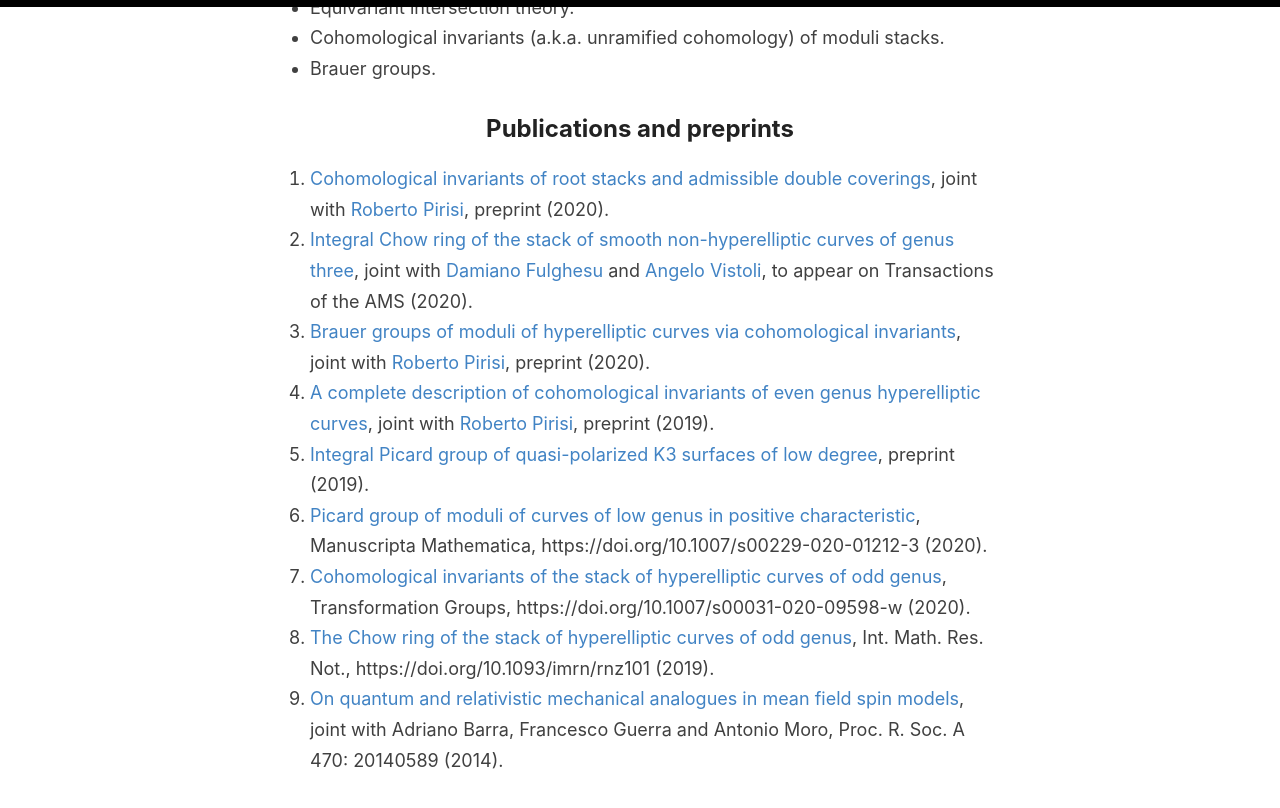
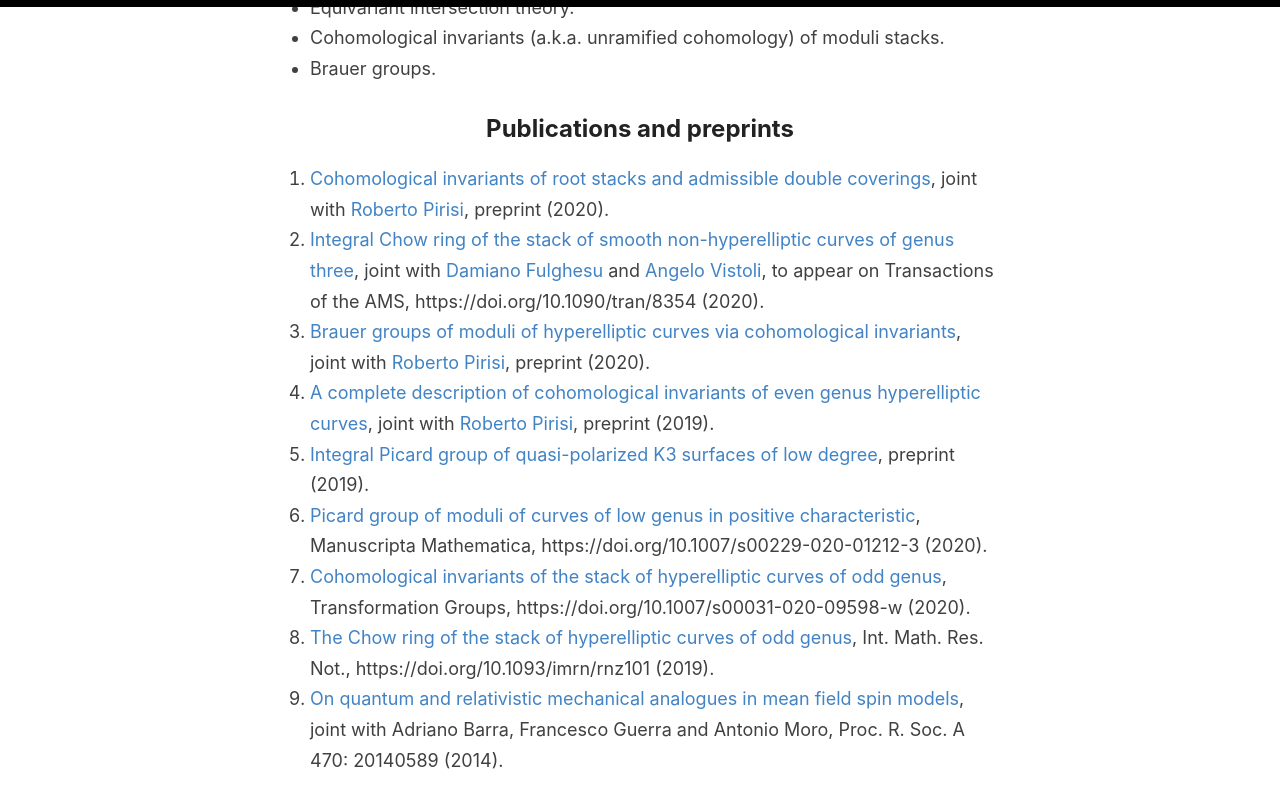
Before and after one commit to anddil/anddil.github.io, a Jekyll site: the page built from _pages/research.md, in a window 1280 px wide and 900 px high, scrolled down 661 px. Shown: the top 808 px of the window. Built offline with Jekyll 4.4.1, drawn with Linux system fonts in a browser that asks for light colours; some of the changed lines change nothing that is shown.

Commit message:
Update research.md

```diff
--- a/_pages/research.md
+++ b/_pages/research.md
@@ -19,7 +19,7 @@ The kind of techniques that I use range from the more abstract stack-theoretical
 ## Publications and preprints
 
 1. [Cohomological invariants of root stacks and admissible double coverings](https://arxiv.org/abs/2009.07671), joint with [Roberto Pirisi](https://people.kth.se/~pirisi/), preprint (2020).
-1. [Integral Chow ring of the stack of smooth non-hyperelliptic curves of genus three](https://arxiv.org/abs/2004.00052), joint with [Damiano Fulghesu](http://web.mnstate.edu/fulghesu/index.html) and [Angelo Vistoli](http://homepage.sns.it/vistoli/), to appear on Transactions of the AMS (2020).
+1. [Integral Chow ring of the stack of smooth non-hyperelliptic curves of genus three](https://arxiv.org/abs/2004.00052), joint with [Damiano Fulghesu](http://web.mnstate.edu/fulghesu/index.html) and [Angelo Vistoli](http://homepage.sns.it/vistoli/), to appear on Transactions of the AMS, https://doi.org/10.1090/tran/8354 (2020).
 2. [Brauer groups of moduli of hyperelliptic curves via cohomological invariants](https://arxiv.org/abs/2002.11065), joint with [Roberto Pirisi](https://people.kth.se/~pirisi/), preprint (2020).
 3. [A complete description of cohomological invariants of even genus hyperelliptic curves](https://arxiv.org/abs/1911.04005), joint with [Roberto Pirisi](https://people.kth.se/~pirisi/), preprint (2019).
 4. [Integral Picard group of quasi-polarized K3 surfaces of low degree](https://arxiv.org/abs/1910.08758), preprint (2019).
```
